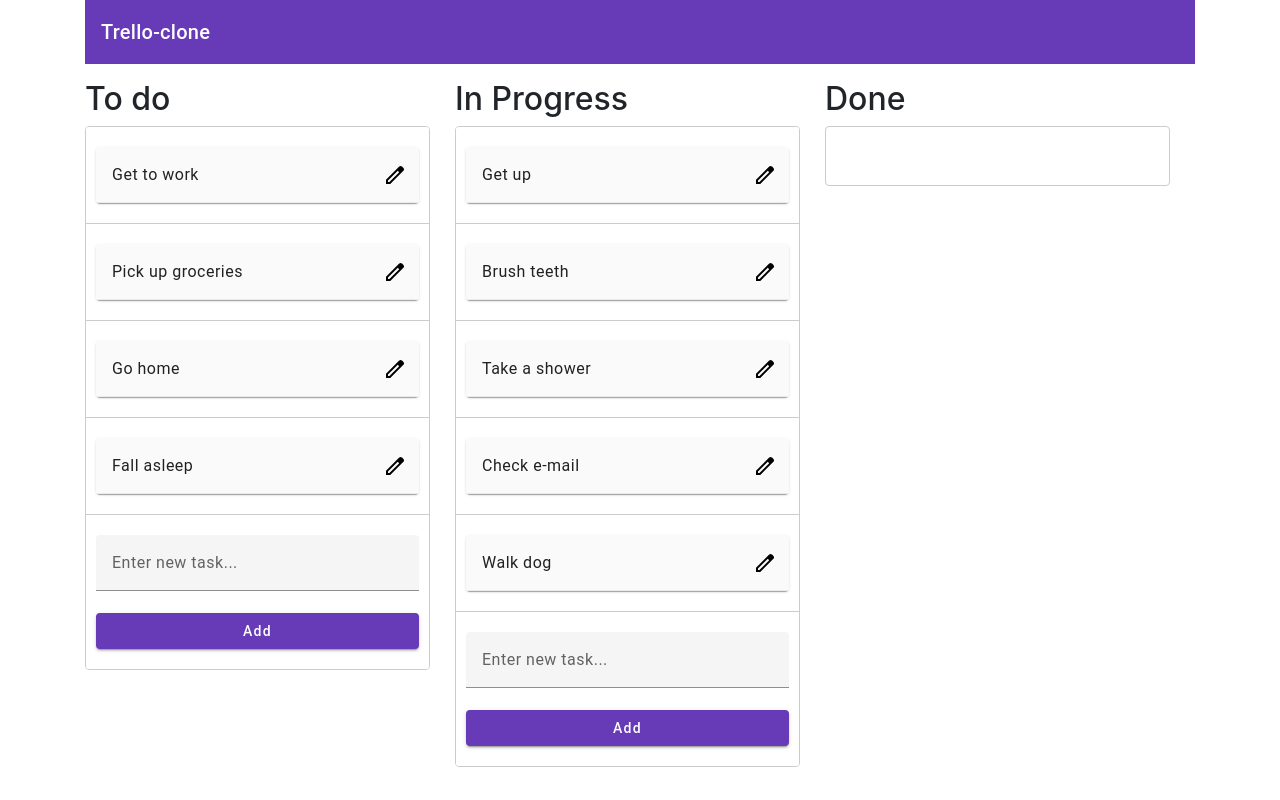
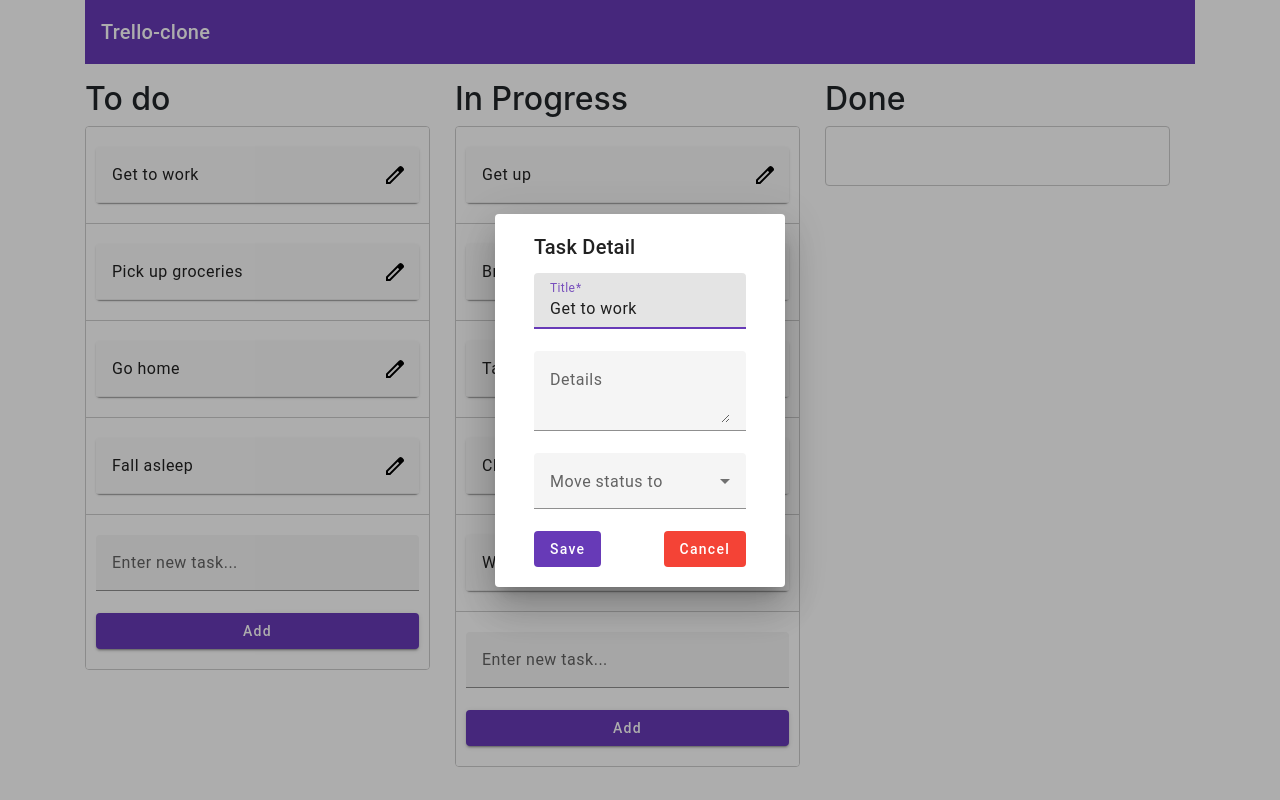
Before and after one commit to ChinmayPAt/PWA, an Angular app: page /add-task in a window 1280 px wide. Both pictures are taken after a click on the button 395 px from the left and 175 px from the top of the page. Built offline with nearby package versions, Linux system fonts and the light colour scheme.

Commit message:
created modal popup

```diff
--- a/src/app/components/card/card.component.html
+++ b/src/app/components/card/card.component.html
@@ -1,6 +1,6 @@
 <mat-card>
   <mat-card-content>
-    <mat-form-field class="card-form" (mouseleave)="disableEdit()">
+    <mat-form-field class="card-form">
       <input matInput class="card-input" [formControl]="task">
       <button matSuffix mat-icon-button (click)="editTask()"><mat-icon matSuffix class="card-icon"><img
             src="assets/edit.svg"></mat-icon></button>
--- a/src/app/components/card/card.component.ts
+++ b/src/app/components/card/card.component.ts
@@ -1,5 +1,7 @@
 import { Component, Input, OnInit, SimpleChanges } from '@angular/core';
 import { FormControl } from '@angular/forms';
+import { MatDialog } from '@angular/material/dialog';
+import { CreateTaskComponent } from '../create-task/create-task.component';
 
 @Component({
   selector: 'app-card',
@@ -9,7 +11,7 @@ import { FormControl } from '@angular/forms';
 export class CardComponent implements OnInit {
   @Input() value: any;
   task = new FormControl({ value: '', disabled: true });
-  constructor() {}
+  constructor(private dialog: MatDialog) {}
 
   ngOnInit(): void {}
 
@@ -20,11 +22,11 @@ export class CardComponent implements OnInit {
   }
 
   editTask() {
-    this.task.enable();
     console.log('opened modal');
-  }
-
-  disableEdit() {
-    this.task.disable();
+    const dialogRef = this.dialog.open(CreateTaskComponent, {
+      data: {
+        title: this.task.value,
+      },
+    });
   }
 }
--- a/src/app/components/create-task/create-task.component.html
+++ b/src/app/components/create-task/create-task.component.html
@@ -1,11 +1,11 @@
 <div class="container">
-  <h3 class="row justify-content-center mt-3">Create Task</h3>
-  <div class="row justify-content-center mt-3">
+  <h1 mat-dialog-title>Task Detail</h1>
+  <div mat-dialog-content>
     <form>
       <div>
         <mat-form-field>
           <mat-label>Title</mat-label>
-          <input type="text" formcontrolname="title" matInput />
+          <input type="text" [formControl]="taskForm.controls.title" matInput />
         </mat-form-field>
       </div>
 
@@ -18,17 +18,18 @@
 
       <div>
         <mat-form-field>
-          <mat-label>Status</mat-label>
+          <mat-label>Move status to</mat-label>
           <mat-select>
             @for (status of statusTypes; track status) {
-            <mat-option value="status" (click)="setStatus(status)">{{
+            <mat-option value="status" (click)="setStatus(status)" matInput>{{
               status
             }}</mat-option>
             }
           </mat-select>
         </mat-form-field>
       </div>
-      <button mat-flat-button color="warn">Submit</button>
+      <button mat-flat-button color="primary">Save</button>
+      <button mat-flat-button color="warn" class="float-right">Cancel</button>
     </form>
   </div>
 </div>
--- a/src/app/components/create-task/create-task.component.ts
+++ b/src/app/components/create-task/create-task.component.ts
@@ -1,16 +1,15 @@
-import { Component } from '@angular/core';
+import { Component, Inject } from '@angular/core';
 import { FormControl, FormGroup, Validators } from '@angular/forms';
-import { MatSelectModule } from '@angular/material/select';
-import { MatInputModule } from '@angular/material/input';
-import { MatFormFieldModule } from '@angular/material/form-field';
-import { MatCardModule } from '@angular/material/card';
-import {MatButtonModule} from '@angular/material/button';
 import { statusTypes } from 'src/app/interfaces/task';
+import {
+  MatDialog,
+  MAT_DIALOG_DATA,
+  MatDialogTitle,
+  MatDialogContent,
+} from '@angular/material/dialog';
 
 @Component({
   selector: 'app-create-task',
-  standalone: true,
-  imports: [MatFormFieldModule, MatInputModule, MatSelectModule, MatCardModule, MatButtonModule],
   templateUrl: './create-task.component.html',
   styleUrl: './create-task.component.scss',
 })
@@ -20,7 +19,16 @@ export class CreateTaskComponent {
     detail: new FormControl(''),
     status: new FormControl('', Validators.required),
   });
-  public statusTypes: string[] = ['Defined', 'In Progress', 'Done'];
+  public statusTypes: string[] = ['To do', 'In Progress', 'Done'];
+
+  constructor(@Inject(MAT_DIALOG_DATA) public data: { title: string }) {}
+
+  ngOnInit(): void {
+    //Called after the constructor, initializing input properties, and the first call to ngOnChanges.
+    //Add 'implements OnInit' to the class.
+    console.log(this.data);
+    this.taskForm.controls.title.setValue(this.data.title);
+  }
 
   public setStatus(value: string) {
     this.taskForm.controls.status.setValue(value);
```
Also changed, not shown: src/app/app.module.ts (+11 -2 lines).
